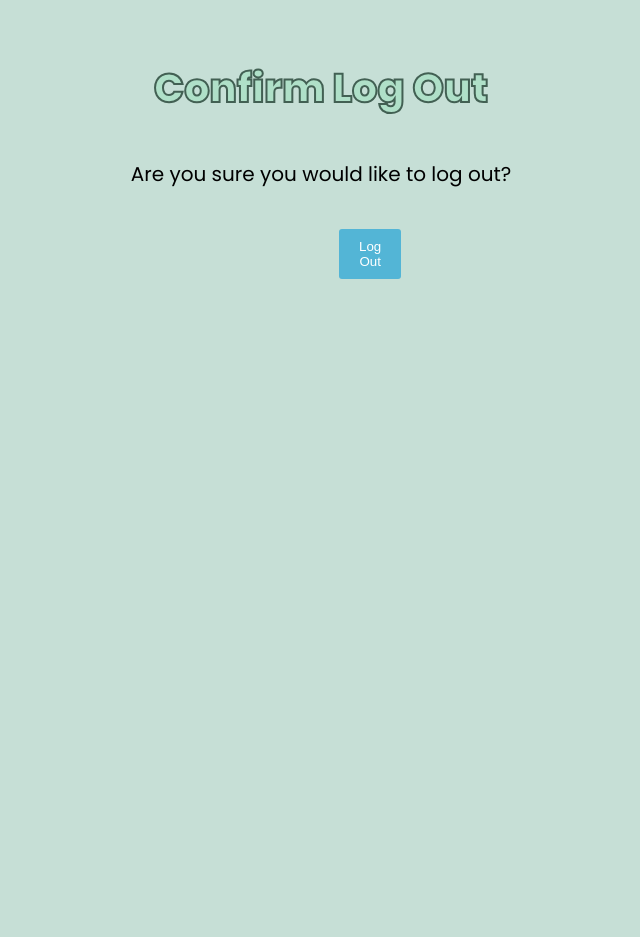
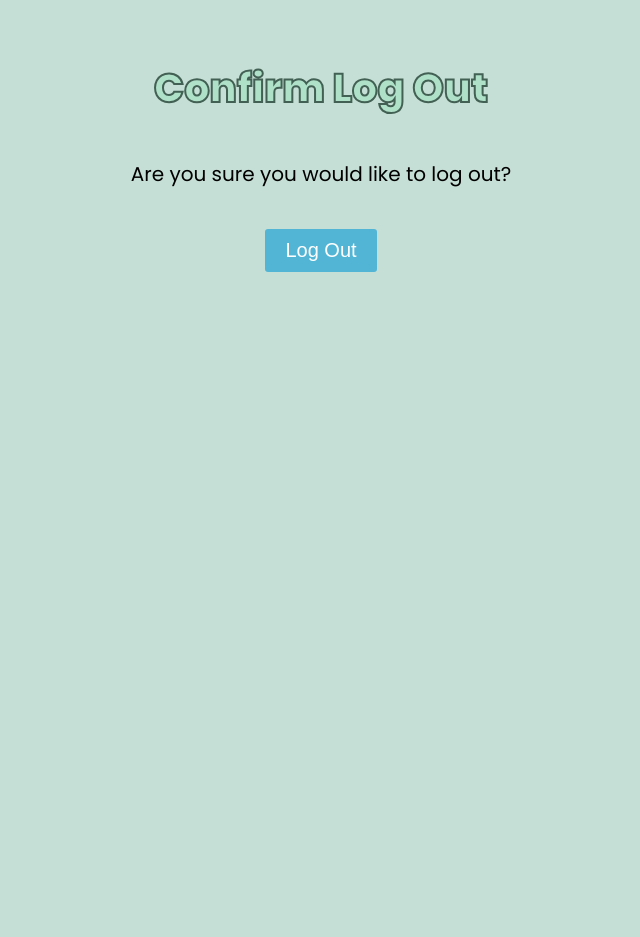
Before and after one commit to stanley-wei/CS35L-Project, a Django app: page /users/logout in a window 1280 px wide; the page is wider, and only the part inside the window is pictured. Shown: the part 68-1005 px from the top of that part, without its empty margins (319-959 px from the left). After the commit the page ends 340 px from the top of that part, so only its background shows below. Run offline with Django 4.2, Linux system fonts and the light colour scheme; some libraries are stand-ins or nearby versions.

Commit message:
centered favorite and logout buttons

```diff
--- a/static/css/book.css
+++ b/static/css/book.css
@@ -32,7 +32,10 @@ a.go-back-button {
   text-align: center;
   text-decoration: none;
   cursor: pointer;
-  margin-left:40px;
+}
+.center{
+  display: flex;
+  justify-content: center;
 }
 .personal-review{
     font-family: Verdana;
--- a/static/css/logout.css
+++ b/static/css/logout.css
@@ -20,12 +20,15 @@
     font-weight:normal;
 }
 .sub{
-    margin-top:20px;
-    padding: 10px 20px;
     background-color: rgb(83, 181, 214);
     color: white;
     border: none;
     border-radius: 3px;
     cursor: pointer;
-    margin:650px;
+    font-size: 20px;
+    padding: 10px 20px;
 }
+.center{
+    display: flex;
+    justify-content: center;
+}
--- a/templates/books/book.html
+++ b/templates/books/book.html
@@ -24,15 +24,19 @@
                 {% endif %}
                 {% if request.user.is_authenticated %}
                     {% if book in profile.favorite_books.all %}
+                        <div class="center">
                         <form id="favorite" action="{% url 'books:favorite_book' book.id %}" method="POST">
                             {% csrf_token %}
                             <button type="fav-submit"> Unfavorite </button>
                         </form>
+                        </div>
                     {% else %}
+                        <div class="center">
                         <form id="favorite" action="{% url 'books:favorite_book' book.id %}" method="POST">
                             {% csrf_token %}
                             <button type="fav-submit"> Favorite </button>
                         </form>
+                        </div>
                     {% endif %}
                 {% endif %}
             </div>
--- a/templates/registration/logout.html
+++ b/templates/registration/logout.html
@@ -6,6 +6,8 @@
 <form class = "logout_form" method="post">
   {% csrf_token %}
   {{ form.as_p }}
+  <div class="center">
   <button class = "sub" type="submit">Log Out</button>
+  </div>
 </form>
 {% endblock %}
```
Also changed, not shown: books/migrations/0004_book_num_pages.py (added), db.sqlite3.
